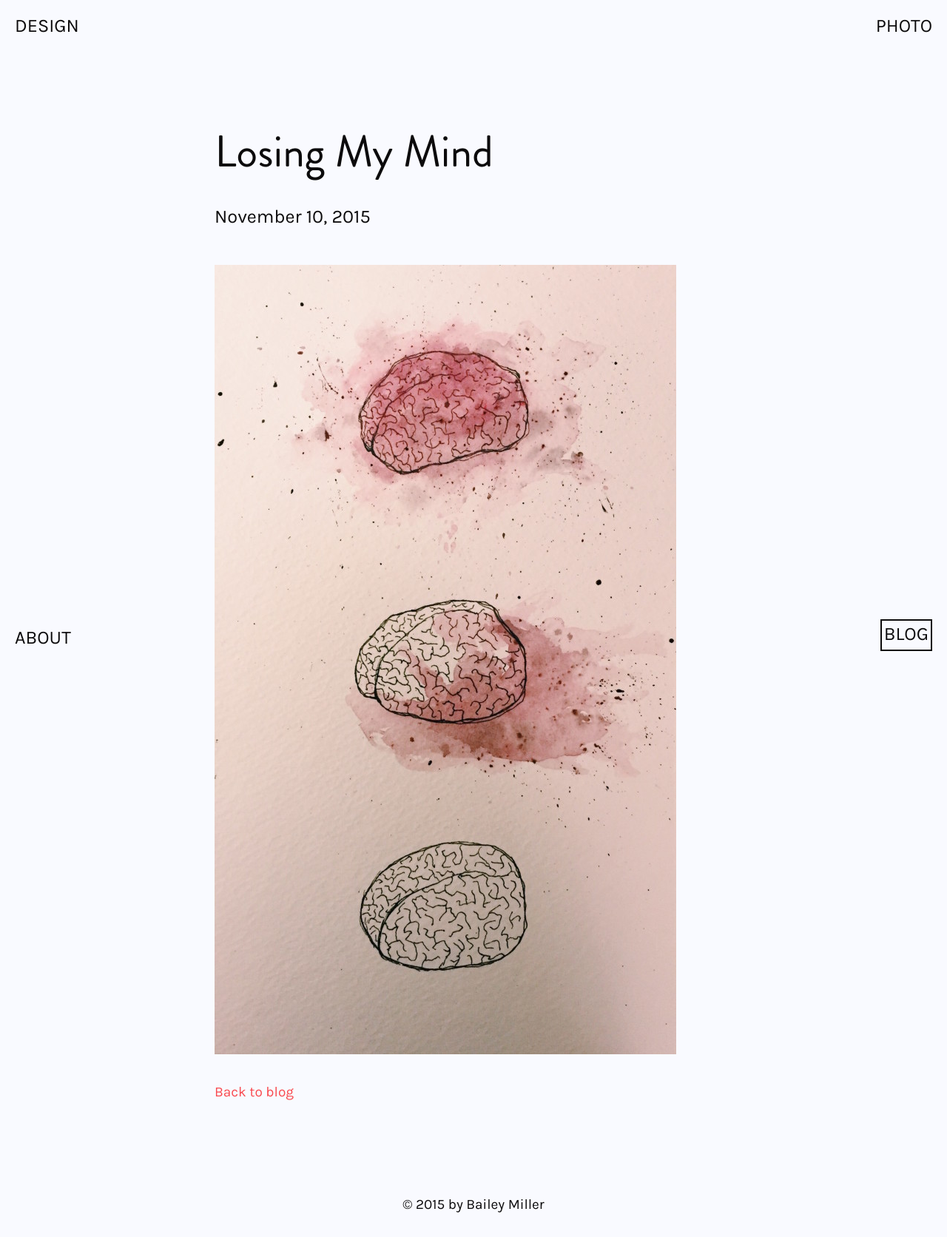
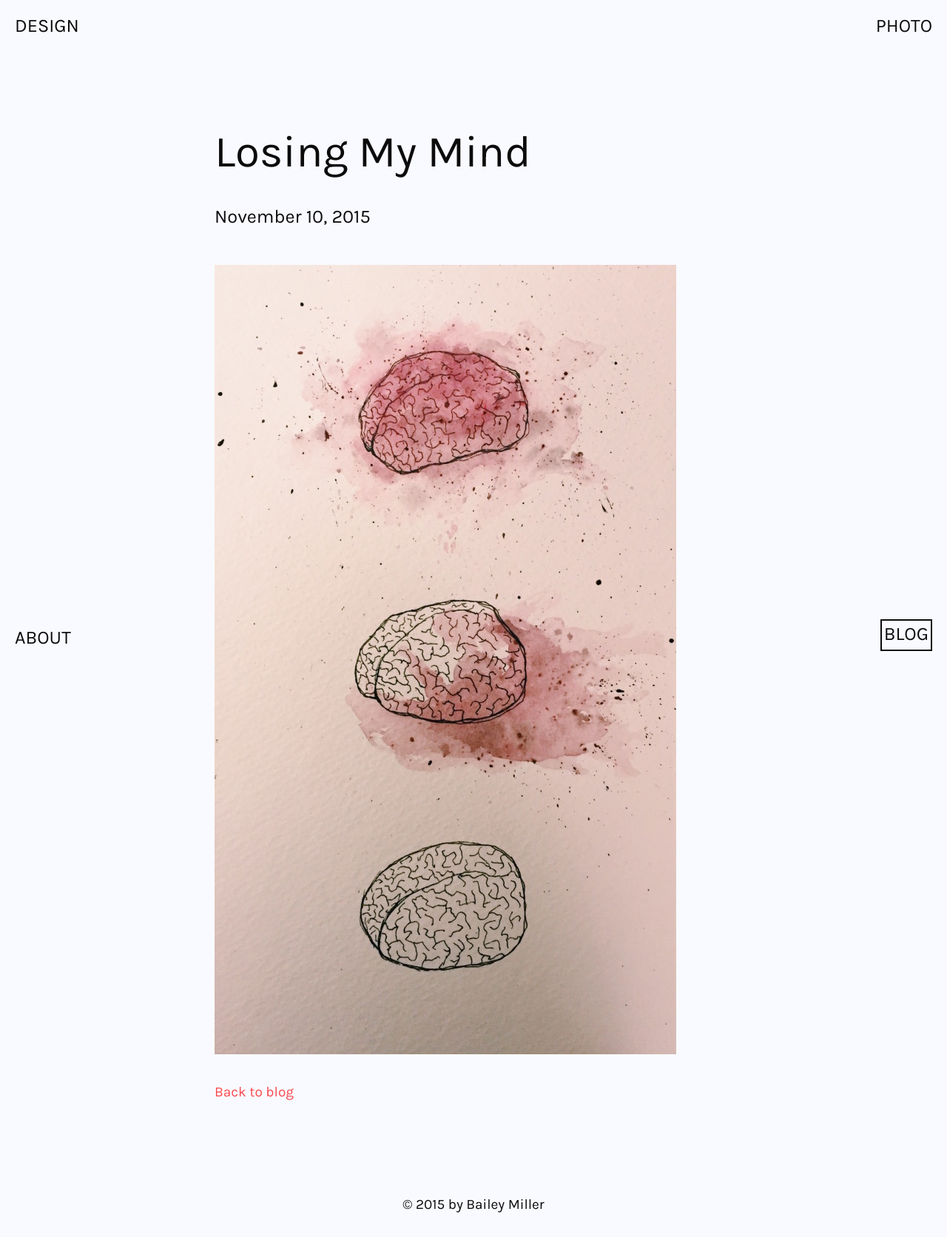
Before and after one commit to baileycmiller/blog, a Jekyll site: the page built from _posts/2015-11-10-losing-my-mind.md, in a window 1280 px wide. Shown: the whole page at 74% size. Built offline with Jekyll 4.4.1, drawn with Linux system fonts in a browser that asks for light colours; nearby versions of some CDN libraries.

Commit message:
Fix font

```diff
--- a/_sass/_variables.scss
+++ b/_sass/_variables.scss
@@ -2,7 +2,7 @@
 Variables
 **/
 
-$font-headings: 'Brandon Grotesque', Helvetica, Arial, sans-serif;
+$font-headings: 'Karla', 'Brandon Grotesque', Helvetica, Arial, sans-serif;
 $font-body: 'Karla', 'Brandon Groteque', Helvetica, Arial, sans-serif;
 
 
```
